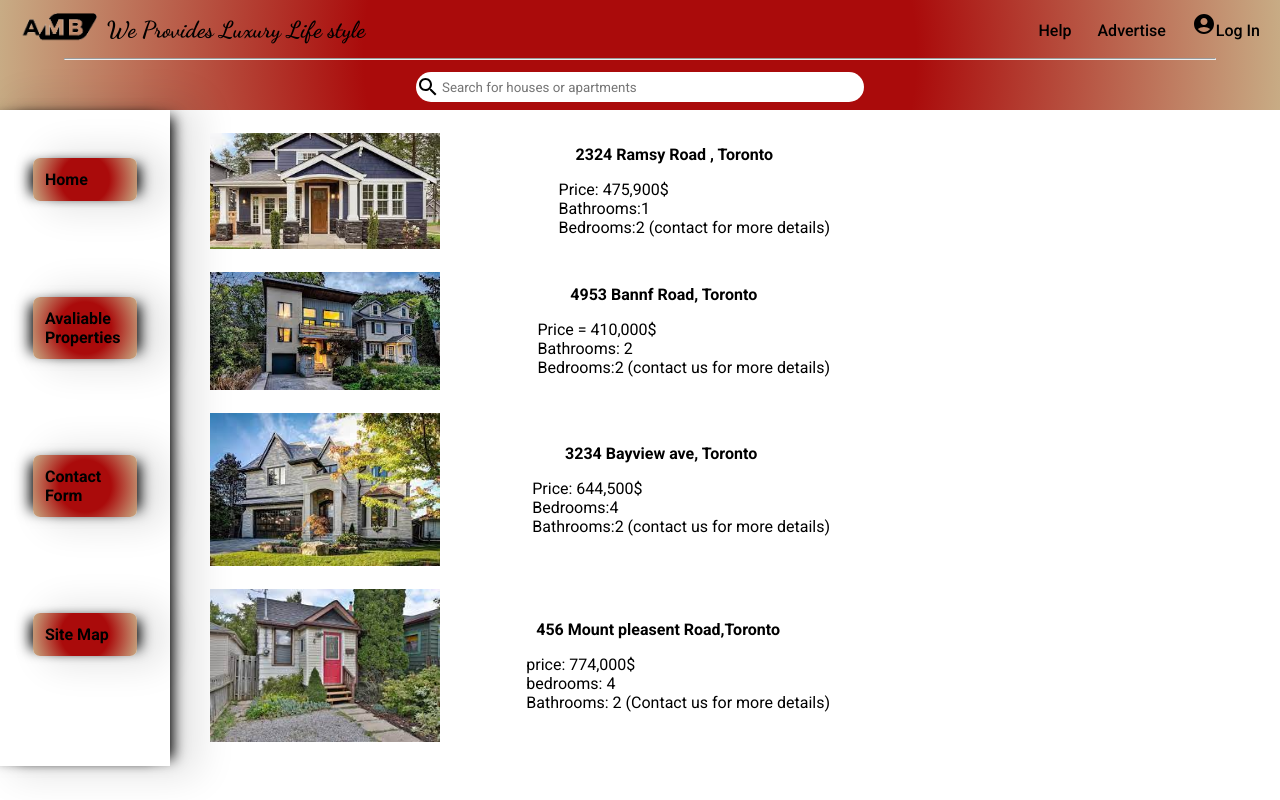
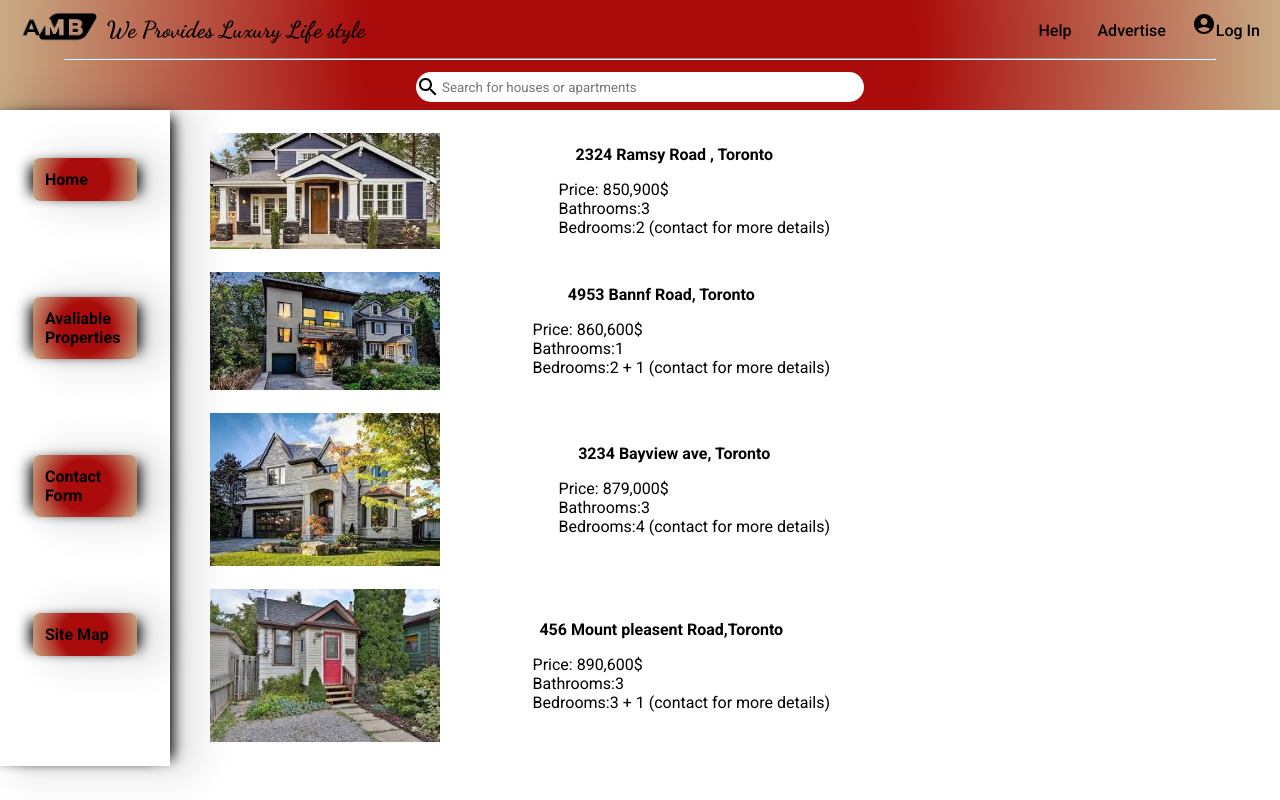
Before and after one commit to alibajwa91/realEstate-web-project, a React (Create React App) app: page /housespage in a window 1280 px wide. Built offline with nearby package versions, Linux system fonts and the light colour scheme.

Commit message:
data is connected using seprate data.js file

```diff
--- a/src/Data.js
+++ b/src/Data.js
@@ -40,3 +40,86 @@ export const Appartments = [
     bathrooms: 1,
   },
 ];
+
+export const HousesData = [
+  {
+    id: 1,
+    houseImg: "assets/houses/houseL1.jpeg",
+    address: "2324 Ramsy Road , Toronto",
+    Price: "Price: 850,900$",
+    Bedrooms: 2,
+    bathrooms: 3,
+  },
+  {
+    id: 2,
+    houseImg: "assets/houses/houseL2.jpeg",
+    address: "4953 Bannf Road, Toronto",
+    Price: "Price: 860,600$",
+    Bedrooms: "2 + 1",
+    bathrooms: 1,
+  },
+  {
+    id: 3,
+    houseImg: "assets/houses/houseL3.jpeg",
+    address: "3234 Bayview ave, Toronto",
+    Price: "Price: 879,000$",
+    Bedrooms: 4,
+    bathrooms: 3,
+  },
+  {
+    id: 4,
+    houseImg: "assets/houses/houseL4.jpeg",
+    address: "456 Mount pleasent Road,Toronto",
+    Price: "Price: 890,600$",
+    Bedrooms: "3 + 1",
+    bathrooms: 3,
+  },
+  {
+    id: 5,
+    houseImg: "assets/houses/houseL5.jpeg",
+    address: "312 Millwood road,Toronto",
+    Price: "Price: 850,200$",
+    Bedrooms: 4,
+    bathrooms: 2,
+  },
+  {
+    id: 6,
+    houseImg: "assets/houses/houseL6.jpeg",
+    address: "432 pape ave , Toronto",
+    Price: "Price: 950,200$",
+    Bedrooms: 4,
+    bathrooms: 3,
+  },
+  {
+    id: 7,
+    houseImg: "assets/houses/houseL7.jpeg",
+    address: "2334 Eglinton ave East, Toronto",
+    Price: "Price: 870,000$",
+    Bedrooms: 2,
+    bathrooms: 2,
+  },
+  {
+    id: 8,
+    houseImg: "assets/houses/houseL8.jpg",
+    address: "342 Richard street, Toronto",
+    Price: "Price: 1100,200$",
+    Bedrooms: "4 +1",
+    bathrooms: 3,
+  },
+  {
+    id: 9,
+    houseImg: "assets/houses/houseL9.jpg",
+    address: "436 Danfroth ave,Toronto",
+    Price: "Price: 1050,200$",
+    Bedrooms: 5,
+    bathrooms: 5,
+  },
+  {
+    id: 10,
+    houseImg: "assets/houses/houseL10.jpeg",
+    address: "3654 Lawrence ave,Toronto",
+    Price: "Price: 1255,200$",
+    Bedrooms: 4,
+    bathrooms: 2,
+  },
+];
--- a/src/pages/apartments/Apartments.jsx
+++ b/src/pages/apartments/Apartments.jsx
@@ -1,6 +1,7 @@
 import "./apartments.css";
 import TopBanner from "../../components/topbanner/TopBanner";
 import Navbar from "../../components/navbar/Navbar";
+import { Appartments } from "../../Data.js";
 
 export default function Apartments() {
   return (
@@ -13,98 +14,21 @@ export default function Apartments() {
         <div className="apartments">
           <div className="apartmentsWrapper">
             <ul className="apartmentsList">
-              <li className="apartmentsListItem">
-                <img
-                  src="../../assets/appartments/appartment1.jpeg"
-                  alt=""
-                  className="apartmentImg"
-                />
-                <span className="apartmentDesc">
-                  {" "}
-                  <h4 className="DescTitle">
+              {/* we have use map function to repeat li component below for every elment in Appartments obj in data.js */}
+              {Appartments.map((u) => (
+                <li className="apartmentsListItem" key={u.id}>
+                  <img src={u.appartmentImg} alt="" className="apartmentImg" />
+                  <span className="apartmentDesc">
                     {" "}
-                    unit 302, 3243 Burligton ave, North york, Toronto{" "}
-                  </h4>
-                  <ul className="DescList">
-                    <li>Price: 355,900$</li>
-                    <li>Bathrooms:2</li>
-                    <li>Bedrooms:3 (contact for more details)</li>
-                  </ul>
-                </span>
-              </li>
-              <li className="apartmentsListItem">
-                <img
-                  src="../../assets/appartments/appartment2.jpeg"
-                  alt=""
-                  className="apartmentImg"
-                />
-                <span className="apartmentDesc">
-                  {" "}
-                  <h4 className="DescTitle">
-                    {" "}
-                    unit 2302, 4332 cresent Road, North york, Toronto
-                  </h4>
-                  <ul className="DescList">
-                    <li>Price = 253,400$</li>
-                    <li>Bathrooms: 1</li>
-                    <li>Bedrooms:2 (contact us for more details)</li>
-                  </ul>
-                </span>
-              </li>
-              <li className="apartmentsListItem">
-                <img
-                  src="../../assets/appartments/appartment3.jpeg"
-                  alt=""
-                  className="apartmentImg"
-                />
-                <span className="apartmentDesc">
-                  {" "}
-                  <h4 className="DescTitle">
-                    unit 1020, 345 Hallway street, downtown, Toronto
-                  </h4>
-                  <ul className="DescList">
-                    <li>Price: 744,500$</li>
-                    <li>Bedrooms:3</li>
-                    <li>Bathrooms:2 (contactus for more details)</li>
-                  </ul>
-                </span>
-              </li>
-              <li className="apartmentsListItem">
-                <img
-                  src="../../assets/appartments/appartment4.jpeg"
-                  alt=""
-                  className="apartmentImg"
-                />
-                <span className="apartmentDesc">
-                  {" "}
-                  <h4 className="DescTitle">
-                    unit: 901, 2019 Bessbrough drive, east york,Toronto
-                  </h4>
-                  <ul className="DescList">
-                    <li>price: 534,000$</li>
-                    <li>bedrooms: 2 </li>
-                    <li>Bathrooms: 1 (Contact us for more details)</li>
-                  </ul>
-                </span>
-              </li>
-              <li className="apartmentsListItem">
-                <img
-                  src="../../assets/appartments/appartment5.jpeg"
-                  alt=""
-                  className="apartmentImg"
-                />
-                <span className="apartmentDesc">
-                  {" "}
-                  <h4 className="DescTitle">
-                    unit: 405, 5434 Norway street, East york, Toronto
-                  </h4>
-                  <ul className="DescList">
-                    <li>Price: 325300$</li>
-                    <li>bedrooms: 3</li>
-                    <li>bathrooms:2 (Contact us for more details)</li>
-                  </ul>
-                </span>
-              </li>
+                    <h4 className="DescTitle">{u.address}</h4>
+                    <ul className="DescList">
+                      <li>{u.Price}</li>
+                      <li>Bathrooms: {u.bathrooms}</li>
+                      <li>Bedrooms:{u.Bedrooms} (contact for more details)</li>
+                    </ul>
+                  </span>
+                </li>
+              ))}
             </ul>
           </div>
         </div>
--- a/src/pages/houses/Houses.jsx
+++ b/src/pages/houses/Houses.jsx
@@ -1,6 +1,7 @@
 import "./houses.css";
 import TopBanner from "../../components/topbanner/TopBanner";
 import Navbar from "../../components/navbar/Navbar";
+import { HousesData } from "../../Data.js";
 
 export default function Houses() {
   return (
@@ -13,166 +14,21 @@ export default function Houses() {
         <div className="houses">
           <div className="housesWrapper">
             <ul className="housesList">
+              {/* we have use map function to repeat li component below for every elment in HousesData obj in data.js */}
+              {HousesData.map((u) => (
                 <li className="housesListItem">
-                <img
-                  src="../../assets/houses/houseL1.jpeg"
-                  alt=""
-                  className="houseImg"
-                />
+                  <img src={u.houseImg} alt="" className="houseImg" />
                   <span className="houseDesc">
                     {" "}
-                  <h4 className="DescTitle"> 2324 Ramsy Road , Toronto</h4>
+                    <h4 className="DescTitle"> {u.address}</h4>
                     <ul className="DescList">
-                    <li>Price: 475,900$</li>
-                    <li>Bathrooms:1</li>
-                    <li>Bedrooms:2 (contact for more details)</li>
+                      <li>{u.Price}</li>
+                      <li>Bathrooms:{u.bathrooms}</li>
+                      <li>Bedrooms:{u.Bedrooms} (contact for more details)</li>
                     </ul>
                   </span>
                 </li>
-              <li className="housesListItem">
-                <img
-                  src="../../assets/houses/houseL2.jpeg"
-                  alt=""
-                  className="houseImg"
-                />
-                <span className="houseDesc">
-                  {" "}
-                  <h4 className="DescTitle">4953 Bannf Road, Toronto</h4>
-                  <ul className="DescList">
-                    <li>Price = 410,000$</li>
-                    <li>Bathrooms: 2</li>
-                    <li>Bedrooms:2 (contact us for more details)</li>
-                  </ul>
-                </span>
-              </li>
-              <li className="housesListItem">
-                <img
-                  src="../../assets/houses/houseL3.jpeg"
-                  alt=""
-                  className="houseImg"
-                />
-                <span className="houseDesc">
-                  {" "}
-                  <h4 className="DescTitle">3234 Bayview ave, Toronto</h4>
-                  <ul className="DescList">
-                    <li>Price: 644,500$</li>
-                    <li>Bedrooms:4</li>
-                    <li>Bathrooms:2 (contact us for more details)</li>
-                  </ul>
-                </span>
-              </li>
-              <li className="housesListItem">
-                <img
-                  src="../../assets/houses/houseL4.jpeg"
-                  alt=""
-                  className="houseImg"
-                />
-                <span className="houseDesc">
-                  {" "}
-                  <h4 className="DescTitle">456 Mount pleasent Road,Toronto</h4>
-                  <ul className="DescList">
-                    <li>price: 774,000$</li>
-                    <li>bedrooms: 4 </li>
-                    <li>Bathrooms: 2 (Contact us for more details)</li>
-                  </ul>
-                </span>
-              </li>
-              <li className="housesListItem">
-                <img
-                  src="../../assets/houses/houseL5.jpeg"
-                  alt=""
-                  className="houseImg"
-                />
-                <span className="houseDesc">
-                  {" "}
-                  <h4 className="DescTitle">312 Millwood road,Toronto</h4>
-                  <ul className="DescList">
-                    <li>Price: 502,300$</li>
-                    <li>bedrooms: 3</li>
-                    <li>bathrooms:2 (Contact us for more details)</li>
-                  </ul>
-                </span>
-              </li>
-              <li className="housesListItem">
-                <img
-                  src="../../assets/houses/houseL6.jpeg"
-                  alt=""
-                  className="houseImg"
-                />
-                <span className="houseDesc">
-                  {" "}
-                  <h4 className="DescTitle">432 pape ave , Toronto</h4>
-                  <ul className="DescList">
-                    <li>Price: 554,900$</li>
-                    <li>Bathrooms:1</li>
-                    <li>Bedrooms:2 (contact for more details)</li>
-                  </ul>
-                </span>
-              </li>
-              <li className="housesListItem">
-                <img
-                  src="../../assets/houses/houseL7.jpeg"
-                  alt=""
-                  className="houseImg"
-                />
-                <span className="houseDesc">
-                  {" "}
-                  <h4 className="DescTitle">2334 Eglinton ave East, Toronto</h4>
-                  <ul className="DescList">
-                    <li>Price = 734,000$</li>
-                    <li>Bathrooms: 2</li>
-                    <li>Bedrooms:4 (contact us for more details)</li>
-                  </ul>
-                </span>
-              </li>
-              <li className="housesListItem">
-                <img
-                  src="../../assets/houses/houseL8.jpg"
-                  alt=""
-                  className="houseImg"
-                />
-                <span className="houseDesc">
-                  {" "}
-                  <h4 className="DescTitle">342 Richard street, Toronto</h4>
-                  <ul className="DescList">
-                    <li>Price: 600,000$</li>
-                    <li>Bedrooms:3</li>
-                    <li>Bathrooms:2 (contactus for mmore details)</li>
-                  </ul>
-                </span>
-              </li>
-              <li className="housesListItem">
-                <img
-                  src="../../assets/houses/houseL9.jpg"
-                  alt=""
-                  className="houseImg"
-                />
-                <span className="houseDesc">
-                  {" "}
-                  <h4 className="DescTitle">436 Danfroth ave,Toronto</h4>
-                  <ul className="DescList">
-                    <li>price: 700,000$</li>
-                    <li>bedrooms: 4 </li>
-                    <li>Bathrooms: 2 (Contact us for more details)</li>
-                  </ul>
-                </span>
-              </li>
-              <li className="housesListItem">
-                <img
-                  src="../../assets/houses/houseL10.jpeg"
-                  alt=""
-                  className="houseImg"
-                />
-                <span className="houseDesc">
-                  {" "}
-                  <h4 className="DescTitle">3654 Lawrence ave,Toronto</h4>
-                  <ul className="DescList">
-                    <li>Price: 605,300$</li>
-                    <li>bedrooms: 4</li>
-                    <li>bathrooms:2 (Contact us for more details)</li>
-                  </ul>
-                </span>
-              </li>
+              ))}
             </ul>
           </div>
         </div>
```
Lines whose indentation alone changed are shown as unchanged.
